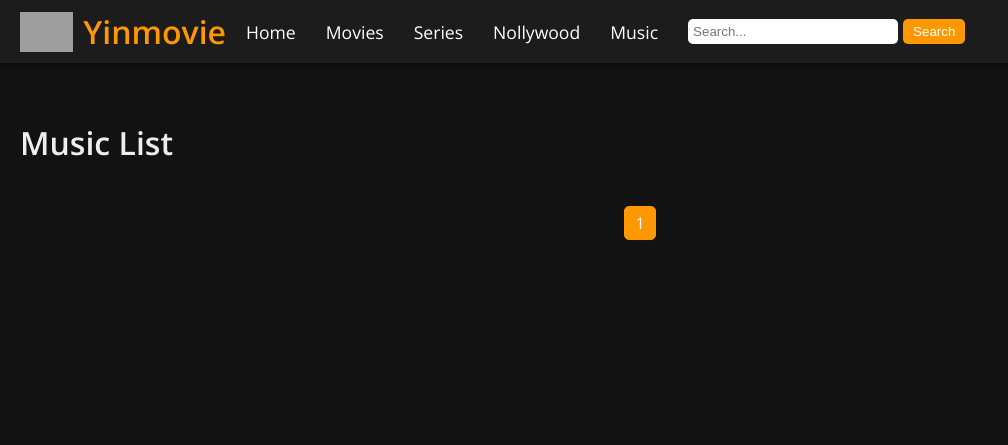
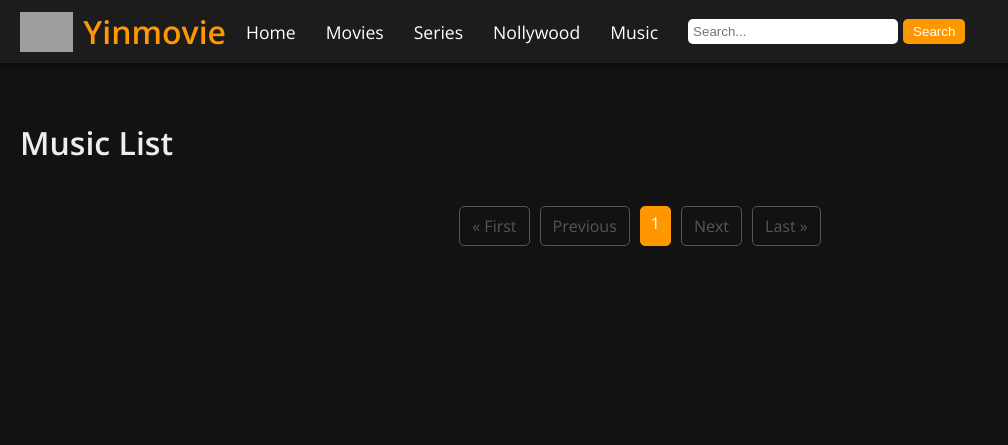
Before and after one commit to kepo402/movie-scraper-django, a Django app: page /movies/music/ in a window 1280 px wide. Shown: the top 445 px of the page, without its empty margins (0-1008 px from the left). Run offline with Django 5.2, Linux system fonts and the light colour scheme; data comes from the database, SQL or seed files in the repository; grey boxes are pictures that could not be loaded.

Commit message:
new commit

```diff
--- a/movies/templates/movies/content_list.html
+++ b/movies/templates/movies/content_list.html
@@ -17,26 +17,33 @@
         {% endfor %}
     </div>
 
-    <!-- Pagination Links -->
     <div class="pagination">
         <span class="step-links">
             {% if page_obj.has_previous %}
-                <a href="?page=1">&laquo; first</a>
-                <a href="?page={{ page_obj.previous_page_number }}">previous</a>
+                <a href="?page=1">&laquo; First</a>
+                <a href="?page={{ page_obj.previous_page_number }}">Previous</a>
+            {% else %}
+                <span class="disabled">&laquo; First</span>
+                <span class="disabled">Previous</span>
             {% endif %}
 
-            {% for i in page_obj.paginator.page_range %}
-                {% if page_obj.number == i %}
-                    <span class="current">{{ i }}</span>
+            {% for num in pages_to_show %}
+                {% if num == '...' %}
+                    <span class="dots">...</span>
                 {% else %}
-                    <a href="?page={{ i }}">{{ i }}</a>
+                    <a href="?page={{ num }}" class="{% if num == page_obj.number %}current{% endif %}">{{ num }}</a>
                 {% endif %}
             {% endfor %}
 
             {% if page_obj.has_next %}
-                <a href="?page={{ page_obj.next_page_number }}">next</a>
-                <a href="?page={{ page_obj.paginator.num_pages }}">last &raquo;</a>
+                <a href="?page={{ page_obj.next_page_number }}">Next</a>
+                <a href="?page={{ page_obj.paginator.num_pages }}">Last &raquo;</a>
+            {% else %}
+                <span class="disabled">Next</span>
+                <span class="disabled">Last &raquo;</span>
             {% endif %}
         </span>
     </div>
+
+
 {% endblock %}
--- a/movies/views.py
+++ b/movies/views.py
@@ -9,14 +9,27 @@
 
 def content_list(request, content_type):
     contents = Content.objects.filter(type=content_type)
-
     paginator = Paginator(contents, 12)  # Show 12 contents per page
     page_number = request.GET.get('page')
     page_obj = paginator.get_page(page_number)
 
+    # Calculate page numbers to show
+    current_page = page_obj.number
+    total_pages = page_obj.paginator.num_pages
+    pages_to_show = list(range(max(current_page - 1, 1), min(current_page + 2, total_pages + 1)))
+    if pages_to_show[0] > 1:
+        if pages_to_show[0] > 2:
+            pages_to_show.insert(0, '...')
+        pages_to_show.insert(0, 1)
+    if pages_to_show[-1] < total_pages:
+        if pages_to_show[-1] < total_pages - 1:
+            pages_to_show.append('...')
+        pages_to_show.append(total_pages)
+
     context = {
         'content_type': content_type,
         'page_obj': page_obj,
+        'pages_to_show': pages_to_show,
     }
     return render(request, 'movies/content_list.html', context)
 
--- a/scraper.py
+++ b/scraper.py
@@ -189,7 +189,7 @@
 
 if __name__ == "__main__":
     urls = [
-        ("https://www.awafim.tv/browse/page/2?type=movie&country%5B0%5D=NGA", 'nollywood'),
+        ("https://www.awafim.tv/browse/page/1?type=movie&country%5B0%5D=NGA", 'nollywood'),
     ]
 
     all_items = []
--- a/templates/base.html
+++ b/templates/base.html
@@ -135,6 +135,55 @@
             margin: 6px 0;
             transition: all 0.3s;
         }
+
+        .pagination {
+    display: flex;
+    justify-content: center;
+    margin-top: 20px;
+    margin-bottom: 40px; /* Add space below pagination */
+}
+
+.pagination .step-links {
+    display: flex;
+    gap: 10px;
+}
+
+.pagination a {
+    color: #ff9800;
+    text-decoration: none;
+    padding: 8px 12px;
+    border: 1px solid #ff9800;
+    border-radius: 5px;
+    transition: background-color 0.3s, color 0.3s;
+}
+
+.pagination a:hover {
+    background-color: #ff9800;
+    color: #fff;
+}
+
+.pagination .current {
+    padding: 8px 12px;
+    border: 1px solid #ff9800;
+    border-radius: 5px;
+    background-color: #ff9800;
+    color: #fff;
+}
+
+.pagination .disabled {
+    padding: 8px 12px;
+    border: 1px solid #555;
+    border-radius: 5px;
+    color: #555;
+    cursor: not-allowed;
+}
+
+.pagination .dots {
+    padding: 8px 12px;
+    color: #ff9800;
+    font-weight: bold;
+}
+
 
         @media (max-width: 768px) {
             nav ul {
```
